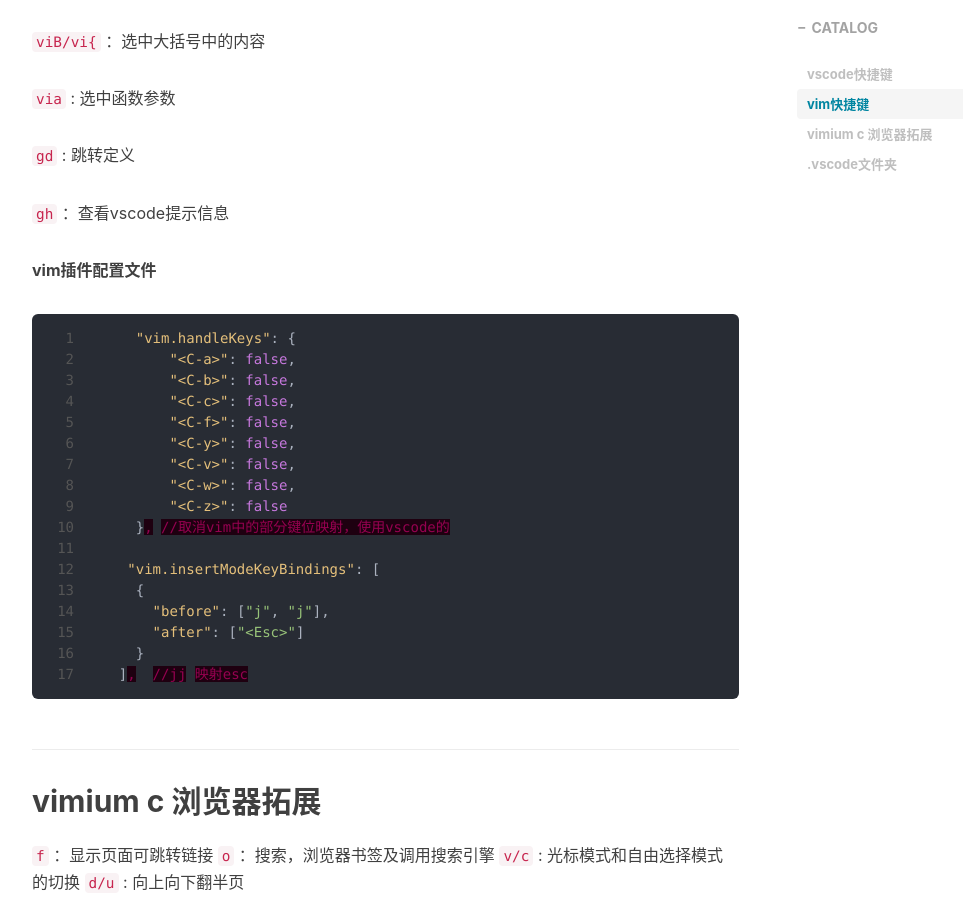
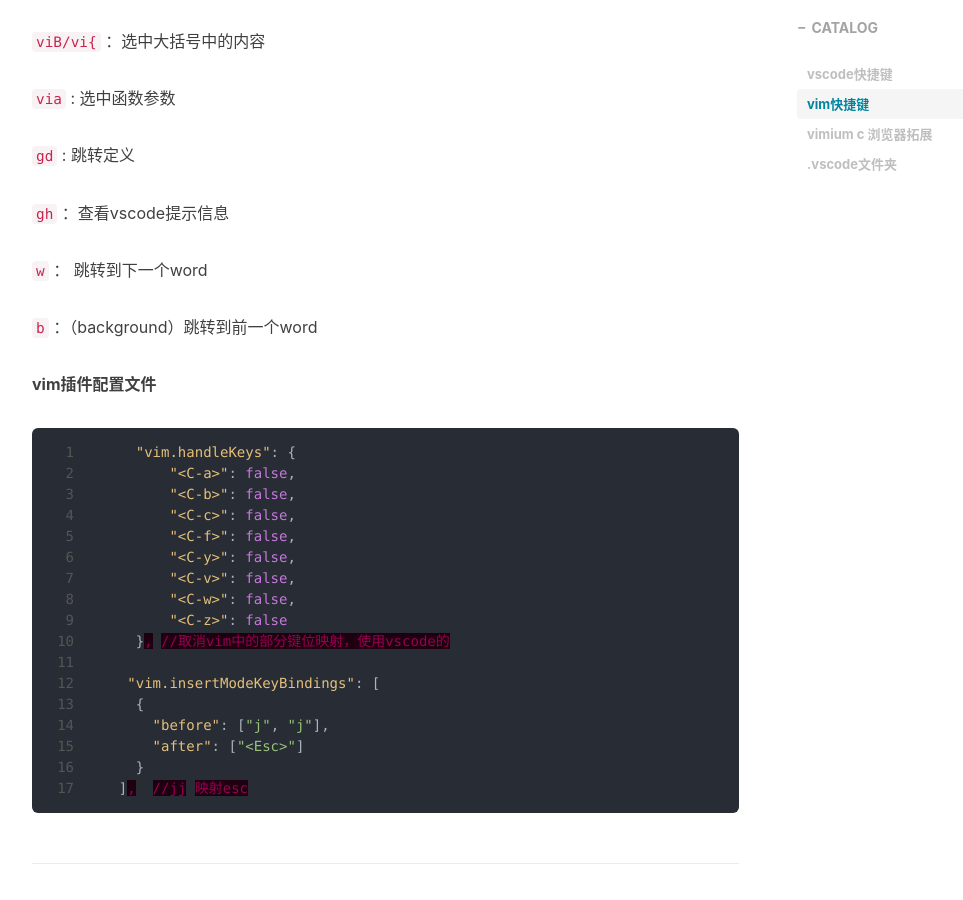
Before and after one commit to Lhrek/Lhrek.github.io, a Jekyll site: the page built from _posts/2024-1-24-vsocde-config.md, in a window 1280 px wide and 900 px high, scrolled down 1586 px. Shown: the whole window, without its empty margins (233-1196 px from the left). Built offline with Jekyll 4.4.1, drawn with Linux system fonts in a browser that asks for light colours; nearby versions of some CDN libraries; comment, search, counter and statistics services are not loaded.

Commit message:
mac commit

```diff
--- a/_posts/2024-1-24-vsocde-config.md
+++ b/_posts/2024-1-24-vsocde-config.md
@@ -56,6 +56,10 @@
 `gd` : 跳转定义
 
 `gh` ：查看vscode提示信息
+
+`w` ： 跳转到下一个word
+
+`b` ：（background）跳转到前一个word
 
 **vim插件配置文件**
 
```
Also changed, not shown: 1 other file.
